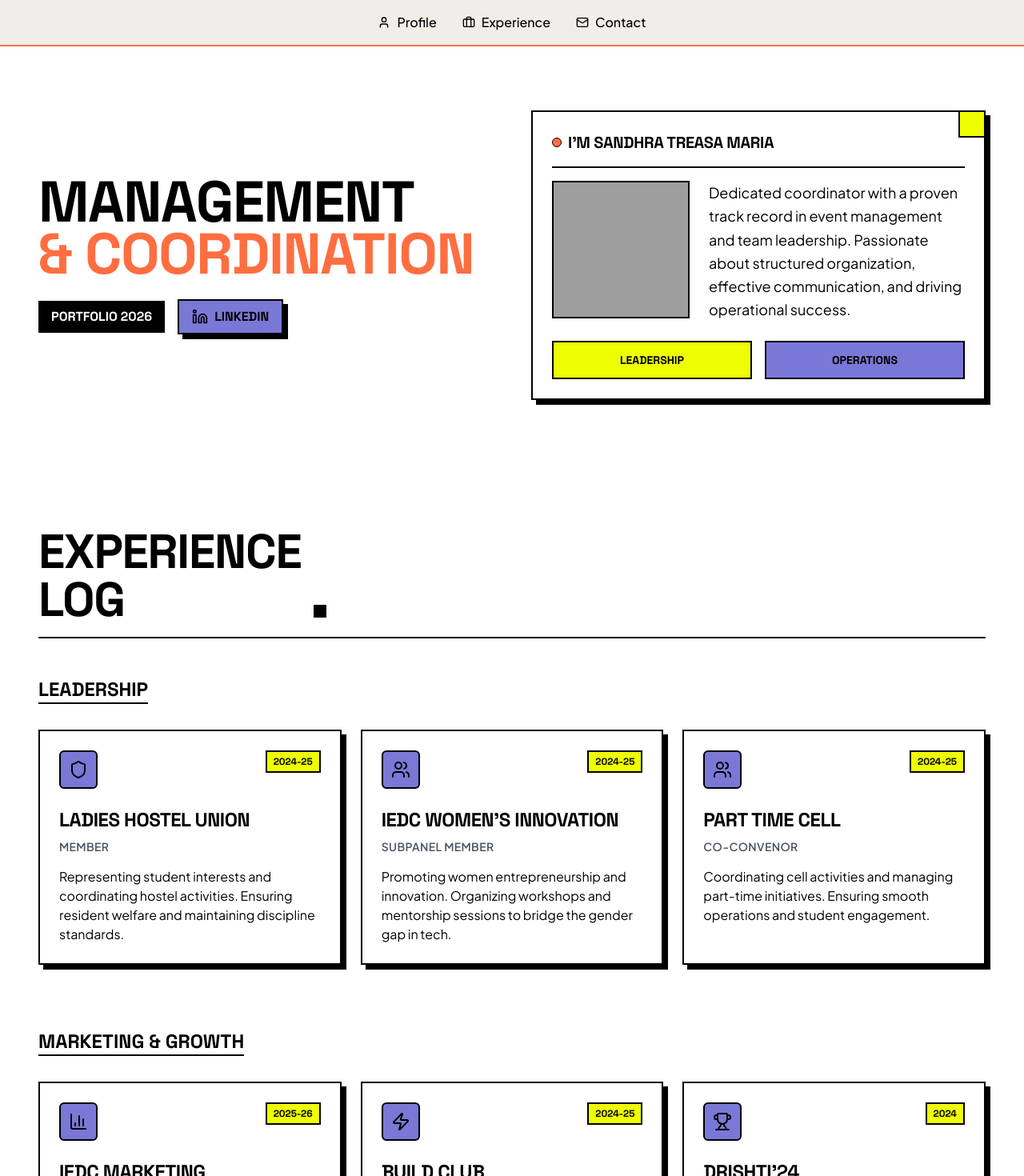
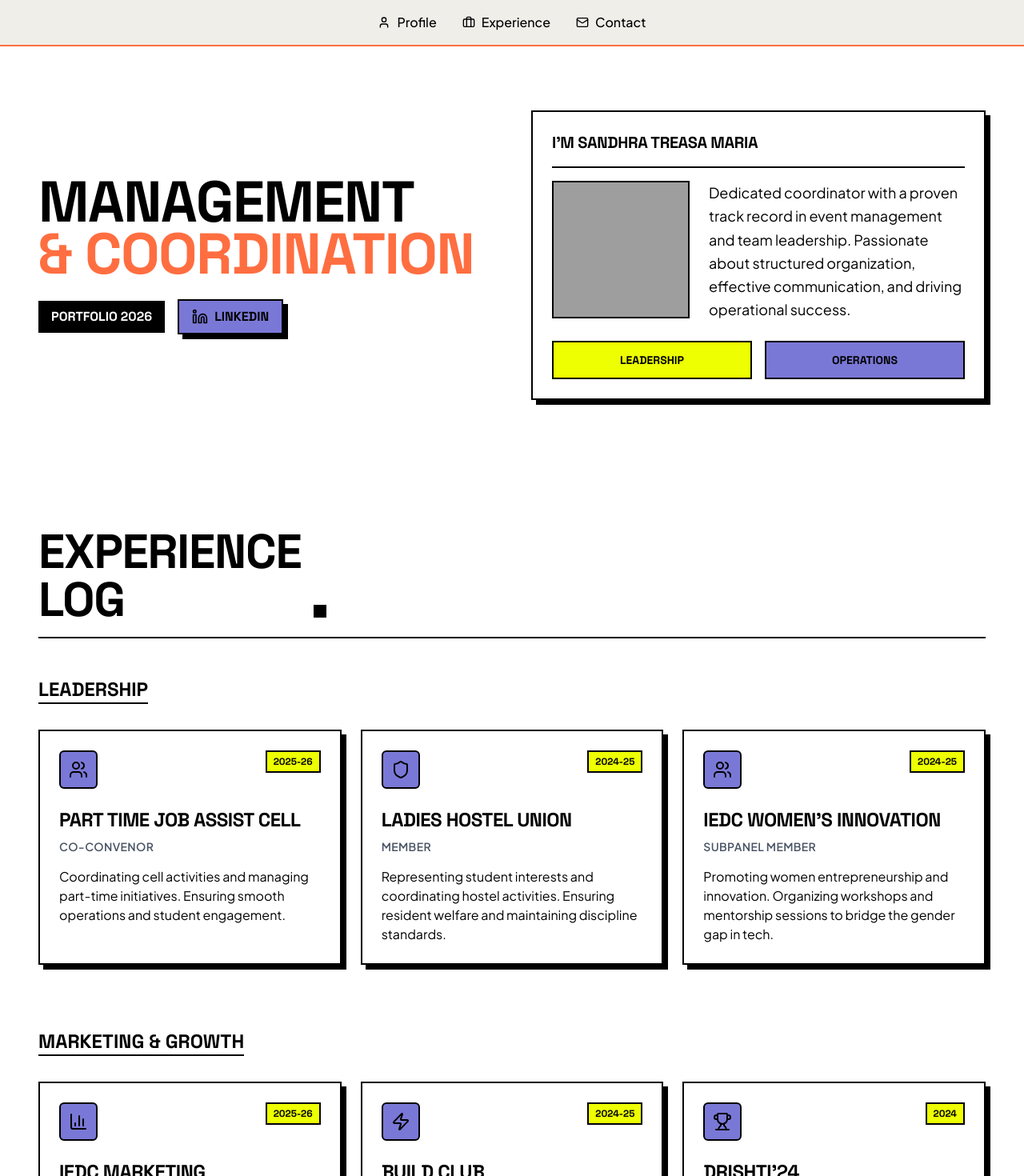
Before and after one commit to Unknown-Geek/Sample-Portfolio, a React (Vite) app: page / in a window 1280 px wide. Shown: the top 1470 px of the page at 80% size. Built offline with nearby package versions, Linux system fonts and the light colour scheme; grey boxes are pictures that could not be loaded.

Commit message:
Update App and Hero components

```diff
--- a/src/App.jsx
+++ b/src/App.jsx
@@ -27,6 +27,19 @@ function App() {
                         <div className="font-space font-bold text-2xl border-b-2 border-black inline-block mb-8">LEADERSHIP</div>
                         <div className="grid grid-cols-1 md:grid-cols-2 lg:grid-cols-3 gap-6">
                             <ExperienceCard
+                                title="Part Time Job Assist Cell"
+                                role="Co-Convenor"
+                                period="2025-26"
+                                icon={Users}
+                                className="h-full"
+                            >
+                                <p>
+                                    Coordinating cell activities and managing part-time initiatives.
+                                    Ensuring smooth operations and student engagement.
+                                </p>
+                            </ExperienceCard>
+
+                            <ExperienceCard
                                 title="Ladies Hostel Union"
                                 role="Member"
                                 period="2024-25"
@@ -49,19 +62,6 @@ function App() {
                                 <p>
                                     Promoting women entrepreneurship and innovation. Organizing workshops
                                     and mentorship sessions to bridge the gender gap in tech.
-                                </p>
-                            </ExperienceCard>
-
-                            <ExperienceCard
-                                title="Part Time Cell"
-                                role="Co-Convenor"
-                                period="2024-25"
-                                icon={Users}
-                                className="h-full"
-                            >
-                                <p>
-                                    Coordinating cell activities and managing part-time initiatives.
-                                    Ensuring smooth operations and student engagement.
                                 </p>
                             </ExperienceCard>
                         </div>
--- a/src/components/Hero.jsx
+++ b/src/components/Hero.jsx
@@ -29,11 +29,11 @@ const Hero = () => {
             <div className="w-full">
                 <div className="border-2 border-black bg-white p-6 shadow-hard h-full relative">
                     {/* Decorative element */}
-                    <div className="hidden md:block absolute top-0 right-0 w-8 h-8 bg-[var(--color-accent)] border-l-2 border-b-2 border-black"></div>
+                    {/* <div className="absolute top-0 right-0 w-8 h-8 bg-[var(--color-secondary)] border-l-2 border-b-2 border-black"></div> */}
 
                     <div className="border-b-2 border-black pb-4 mb-4 flex justify-between items-center">
                         <h2 className="font-space font-bold text-xl uppercase flex items-center gap-2 ">
-                            <div className="w-3 h-3 bg-[var(--color-primary)] rounded-full border border-black"></div>
+                            {/* <div className="w-3 h-3 bg-[var(--color-primary)] rounded-full border border-black"></div> */}
                             I'm SANDHRA TREASA MARIA
                         </h2>
                     </div>
```
